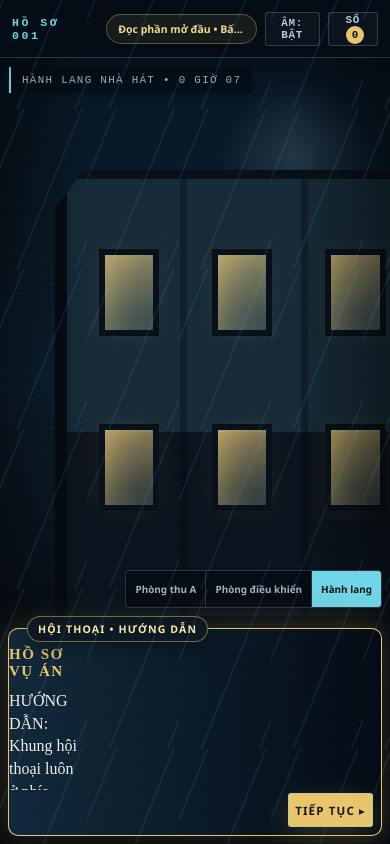
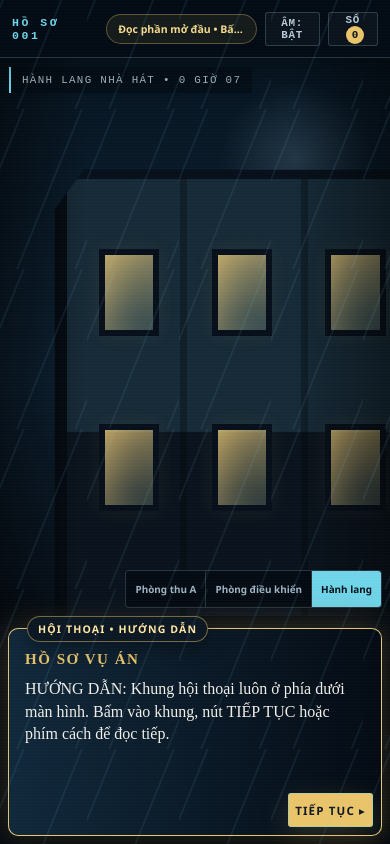
Before and after one commit to binh010579-rgb/Conan1, a plain HTML site: page Conan_Ban_Nhac_Luc_0_Gio_Local/conan-midnight-case/index.html in a window 390 px wide. Both pictures are taken after a click on the button "BẮT ĐẦU ĐIỀU TRA". Drawn offline with Linux system fonts and the light colour scheme.

Commit message:
style: keep narrator text inside the dialogue frame

```diff
--- a/Conan_Ban_Nhac_Luc_0_Gio_Local/conan-midnight-case/styles.css
+++ b/Conan_Ban_Nhac_Luc_0_Gio_Local/conan-midnight-case/styles.css
@@ -751,6 +751,19 @@ button:focus-visible {
   animation: dialogue-guide 1.05s ease-in-out 3;
 }
 
+.dialogue-panel.narrator-dialogue {
+  grid-template-columns: minmax(0, 1fr) auto;
+}
+
+.dialogue-panel.narrator-dialogue .dialogue-copy {
+  grid-column: 1;
+  padding-left: 24px;
+}
+
+.dialogue-panel.narrator-dialogue .next-button {
+  grid-column: 2;
+}
+
 @keyframes dialogue-guide {
   0%, 100% {
     border-color: rgba(114, 199, 235, 0.34);
@@ -1257,6 +1270,9 @@ dialog::backdrop {
   .objective-label { max-width: 42vw; overflow: hidden; text-overflow: ellipsis; font-size: 0.66rem; }
   .icon-button { padding: 0 8px; }
   .dialogue-panel { grid-template-columns: 82px minmax(0, 1fr); width: calc(100% - 16px); margin: 12px auto 8px; }
+  .dialogue-panel.narrator-dialogue { grid-template-columns: minmax(0, 1fr); }
+  .dialogue-panel.narrator-dialogue .dialogue-copy { grid-column: 1; padding: 22px 16px 54px; }
+  .dialogue-panel.narrator-dialogue .next-button { grid-column: 1; }
   .portrait { width: 82px; height: 142px; margin-left: 0; transform: scale(0.78); transform-origin: bottom left; }
   .dialogue-copy { padding: 17px 10px 10px 0; }
   .dialogue-copy p { max-height: 100px; overflow: auto; font-size: 1rem; line-height: 1.42; }
```
